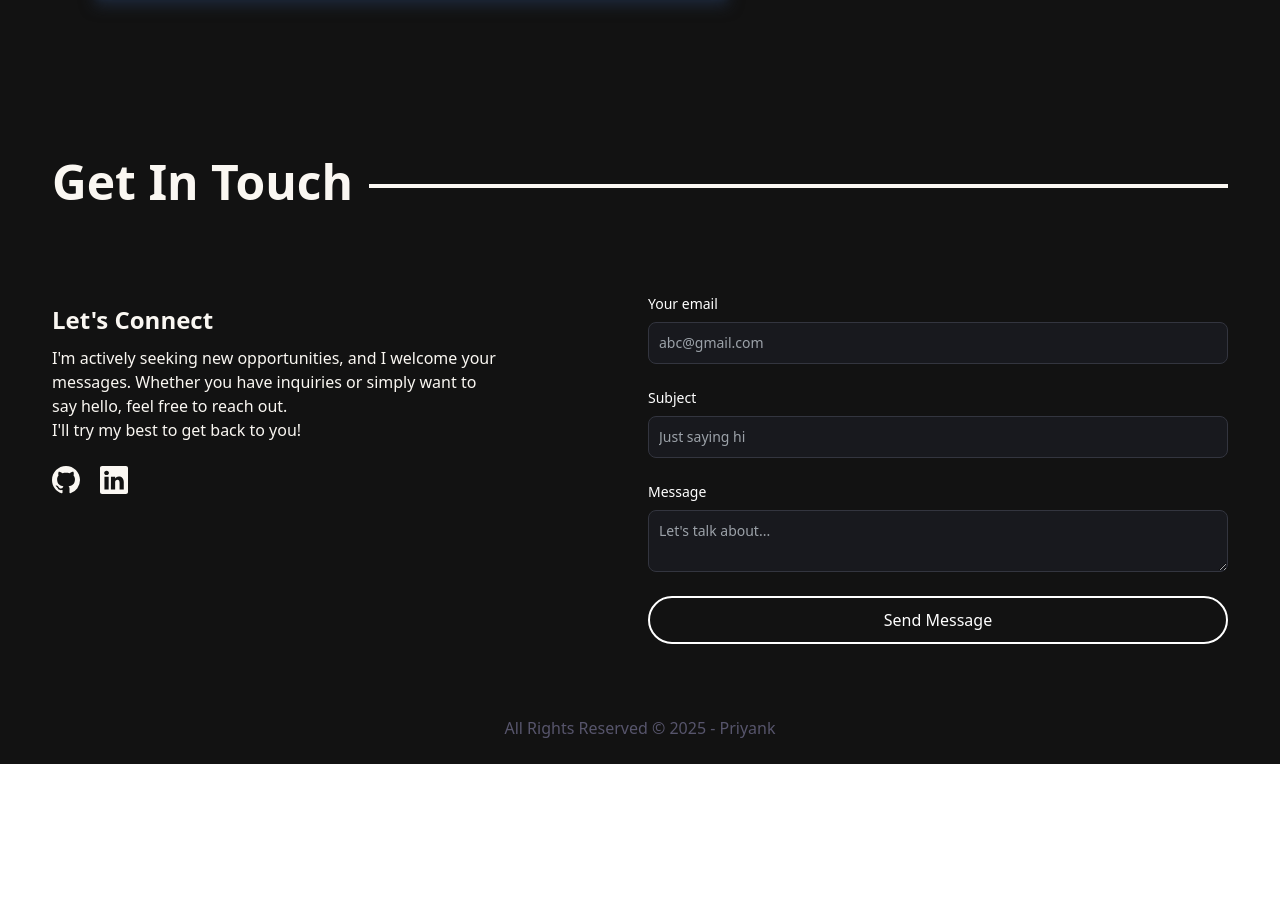
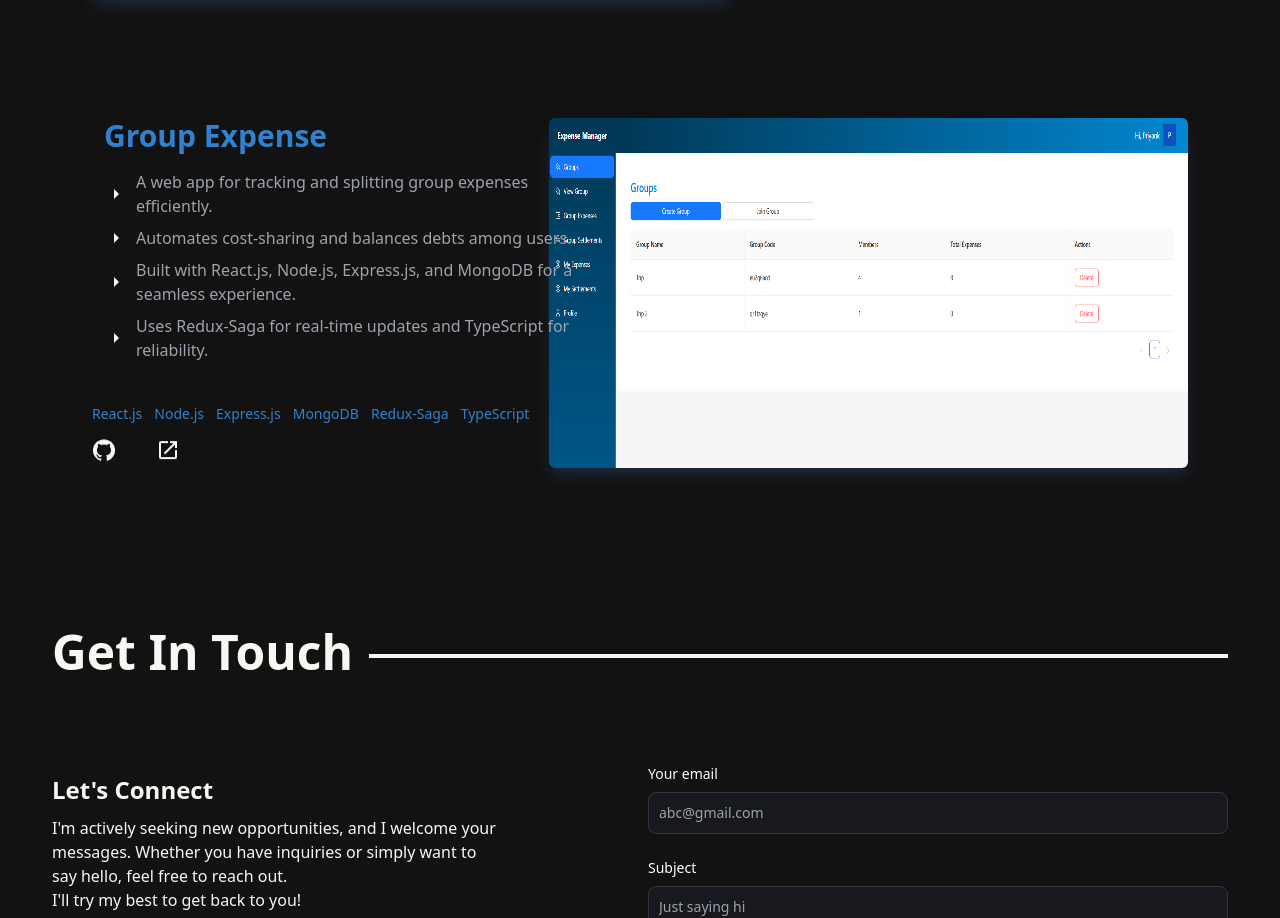
Before and after one commit to tilalapriyank/portfolio, a React (Vite) app: page / in a window 1280 px wide. Shown: the part 6804-7722 px from the top of the page. Before the commit the page ends 7568 px from the top, so only its background shows below. Built offline with nearby package versions, Linux system fonts and the light colour scheme; no server answers.

Commit message:
project add

```diff
--- a/src/components/HeroSection.jsx
+++ b/src/components/HeroSection.jsx
@@ -75,7 +75,7 @@ const HeroSection = () => {
                                 Hire Me
                             </ScrollLink>
                             <a
-                                href="https://drive.google.com/file/d/1gVvV26zi_iYosSdzaQD2A-Elz1rkKMnU/view?usp=sharing"
+                                href="https://drive.google.com/file/d/1SC7wVl0dTVNE_AVOiAGbt3WWGof-yIbp/view?usp=drive_link"
                                 target="_blank"
                                 rel="noopener noreferrer"
                                 className="px-6 py-3 w-full sm:w-fit rounded-full md:mr-4 bg-transparent border-white border-2 text-white text-center hover:bg-darkHover hover:scale-[0.99] transition-all duration-400 ease-in-out "
--- a/src/constants/ProjectList.js
+++ b/src/constants/ProjectList.js
@@ -5,6 +5,7 @@ import hitscore from "../assets/projects/hitscore.png";
 import wp_lms from "../assets/projects/wp_lms.png";
 import portfolio from "../assets/projects/portfolio.png";
 import lms from "../assets/projects/lms.png";
+import groupexpense from "../assets/projects/groupexpense.png";
 
 export const ProjectList = [
   {
@@ -98,4 +99,25 @@ export const ProjectList = [
     source: "https://github.com/tilalapriyank/portfolio",
     demo: "https://portfolio-dqehyisll-tilalapriyanks-projects.vercel.app/",
   },
+  {
+    id: 8,
+    name: "Group Expense",
+    description: [
+      "A web app for tracking and splitting group expenses efficiently.",
+      "Automates cost-sharing and balances debts among users.",
+      "Built with React.js, Node.js, Express.js, and MongoDB for a seamless experience.",
+      "Uses Redux-Saga for real-time updates and TypeScript for reliability.",
+    ],
+    img: groupexpense,
+    tech: [
+      "React.js",
+      "Node.js",
+      "Express.js",
+      "MongoDB",
+      "Redux-Saga",
+      "TypeScript",
+    ],
+    source: "https://github.com/tilalapriyank/group-expense",
+    demo: "https://group-expense.vercel.app/",
+  },
 ];
```
Also changed, not shown: src/assets/projects/groupexpense.png (added).
